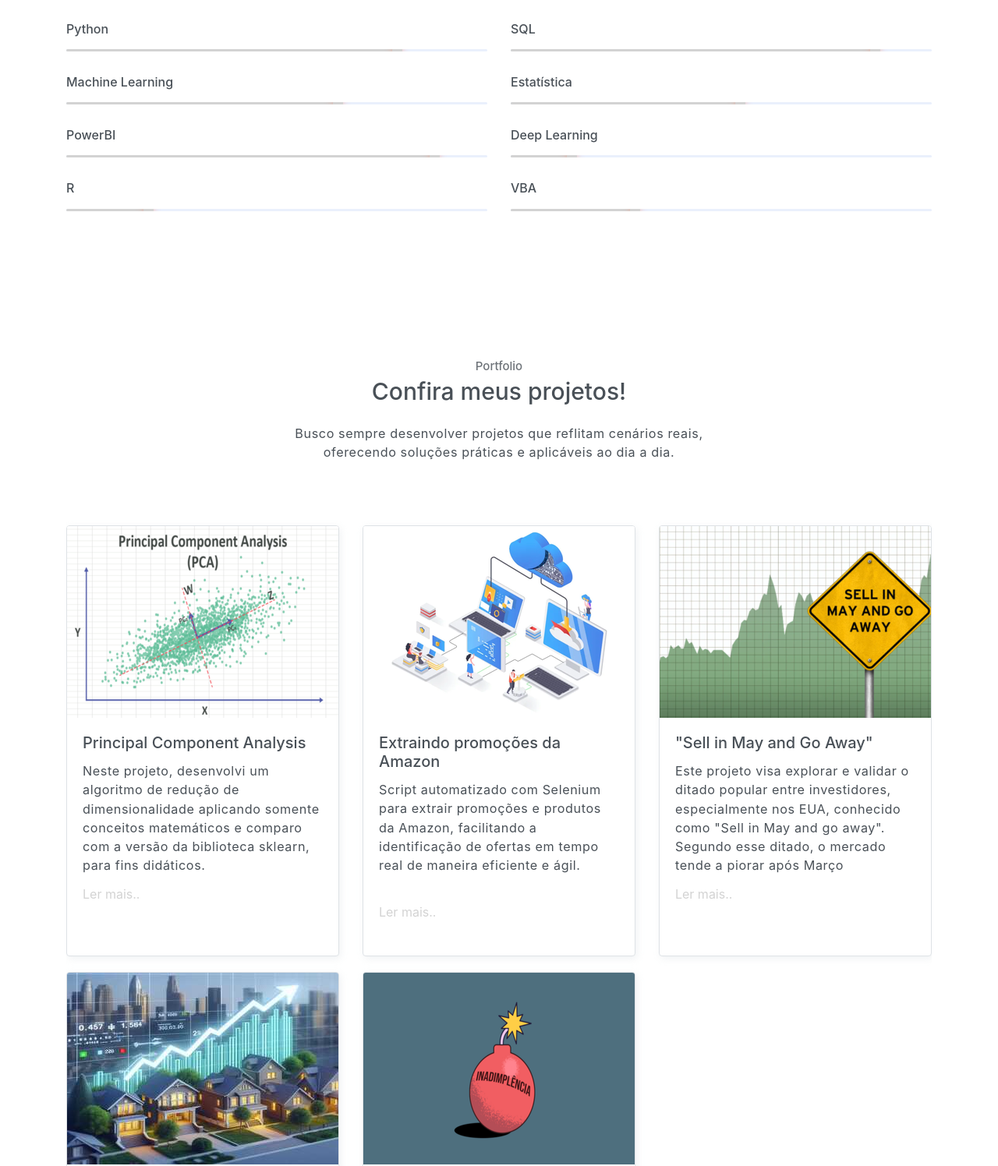
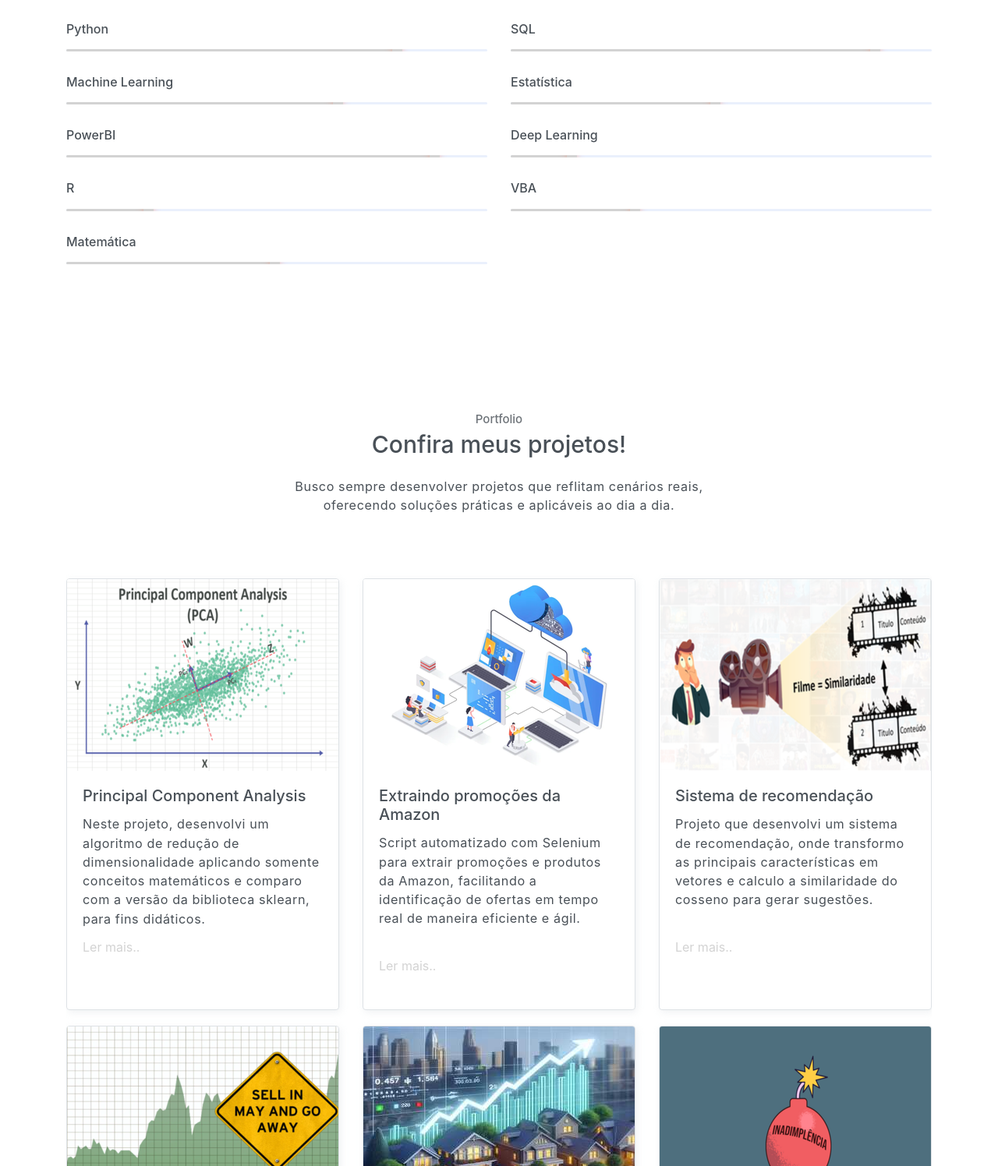
Before and after one commit to gabriellanner/gabriellanner.github.io, a plain HTML site: page index.html in a window 1280 px wide. Shown: the part 1600-3096 px from the top of the page at 78% size. Drawn offline with nearby package versions, Linux system fonts and the light colour scheme; a script that the page names is missing.

Commit message:
Update index.html

```diff
--- a/index.html
+++ b/index.html
@@ -204,7 +204,7 @@
                 <div class="col-sm-6">
                     <h6 class="mb-3">Estatística</h6>
                     <div class="progress">
-                        <div class="progress-bar bg-primary" role="progressbar" style="width: 55%;" aria-valuenow="25" aria-valuemin="0" aria-valuemax="100"><span>55%</span></div>
+                        <div class="progress-bar bg-primary" role="progressbar" style="width: 49%;" aria-valuenow="25" aria-valuemin="0" aria-valuemax="100"><span>55%</span></div>
                     </div>
                 </div>
                 <div class="col-sm-6">
@@ -229,6 +229,12 @@
                     <h6 class="mb-3">VBA</h6>
                     <div class="progress">
                         <div class="progress-bar bg-primary" role="progressbar" style="width: 30%;" aria-valuenow="25" aria-valuemin="0" aria-valuemax="100"><span>20%</span></div>
+                    </div>
+                </div>
+                <div class="col-sm-6">
+                    <h6 class="mb-3">Matemática</h6>
+                    <div class="progress">
+                        <div class="progress-bar bg-primary" role="progressbar" style="width: 50%;" aria-valuenow="25" aria-valuemin="0" aria-valuemax="100"><span>20%</span></div>
                     </div>
                 </div>
             </div>
@@ -266,6 +272,16 @@
                             <h5 class="card-title">Extraindo promoções da Amazon</h5>
                             <p>Script automatizado com Selenium para extrair promoções e produtos da Amazon, facilitando a identificação de ofertas em tempo real de maneira eficiente e ágil.</p><br>
                             <a href="https://github.com/gabriellanner/extraindo_dados_amazon/tree/main" target="_blank">Ler mais..</a>
+                          </div>
+                        </div>
+                      </div>
+                      <div class="col-md-4">
+                        <div class="card border mb-4">
+                          <img src="assets/imgs/recomenda_filme2.png" alt="" class="card-img-top w-100">
+                          <div class="card-body">
+                            <h5 class="card-title">Sistema de recomendação </h5>
+                            <p>Projeto que desenvolvi um sistema de recomendação, onde transformo as principais características em vetores e calculo a similaridade do cosseno para gerar sugestões. </p><br>
+                            <a href="https://github.com/gabriellanner/Sistema-de-recomenda-o---Similariadade-Cosseno-/tree/main" target="_blank">Ler mais..</a>
                           </div>
                         </div>
                       </div>
```
